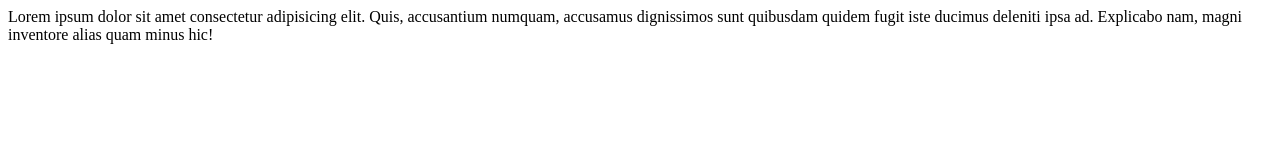
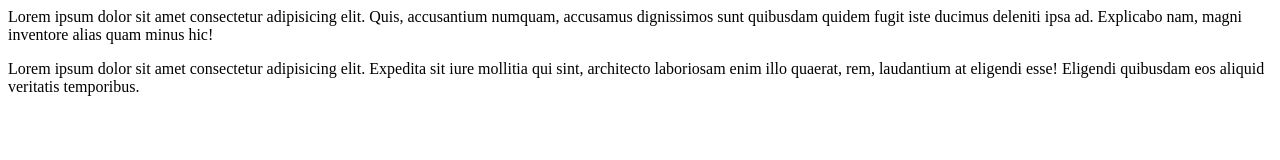
Before and after one commit to luisquiroscr/Prueba1, a plain HTML site: page index.html in a window 1280 px wide. Drawn offline with Linux system fonts and the light colour scheme.

Commit message:
Prueba 2

```diff
--- a/index.html
+++ b/index.html
@@ -1 +1,3 @@
 Lorem ipsum dolor sit amet consectetur adipisicing elit. Quis, accusantium numquam, accusamus dignissimos sunt quibusdam quidem fugit iste ducimus deleniti ipsa ad. Explicabo nam, magni inventore alias quam minus hic!
+
+<p>Lorem ipsum dolor sit amet consectetur adipisicing elit. Expedita sit iure mollitia qui sint, architecto laboriosam enim illo quaerat, rem, laudantium at eligendi esse! Eligendi quibusdam eos aliquid veritatis temporibus.</p>
```
